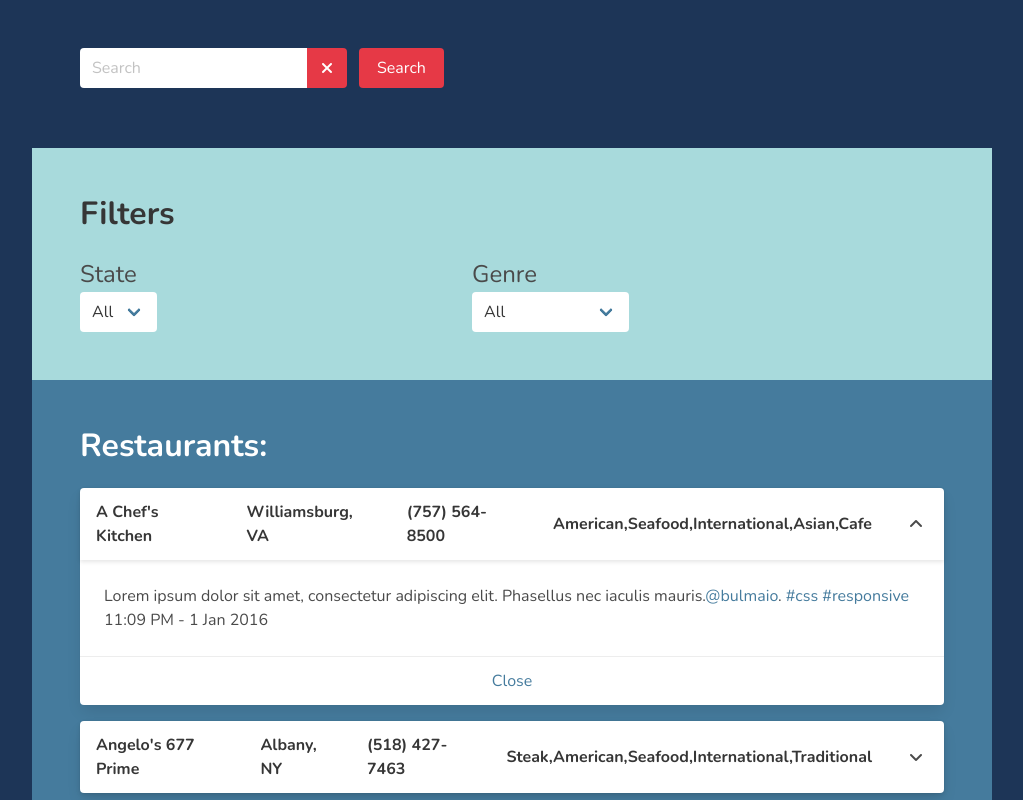
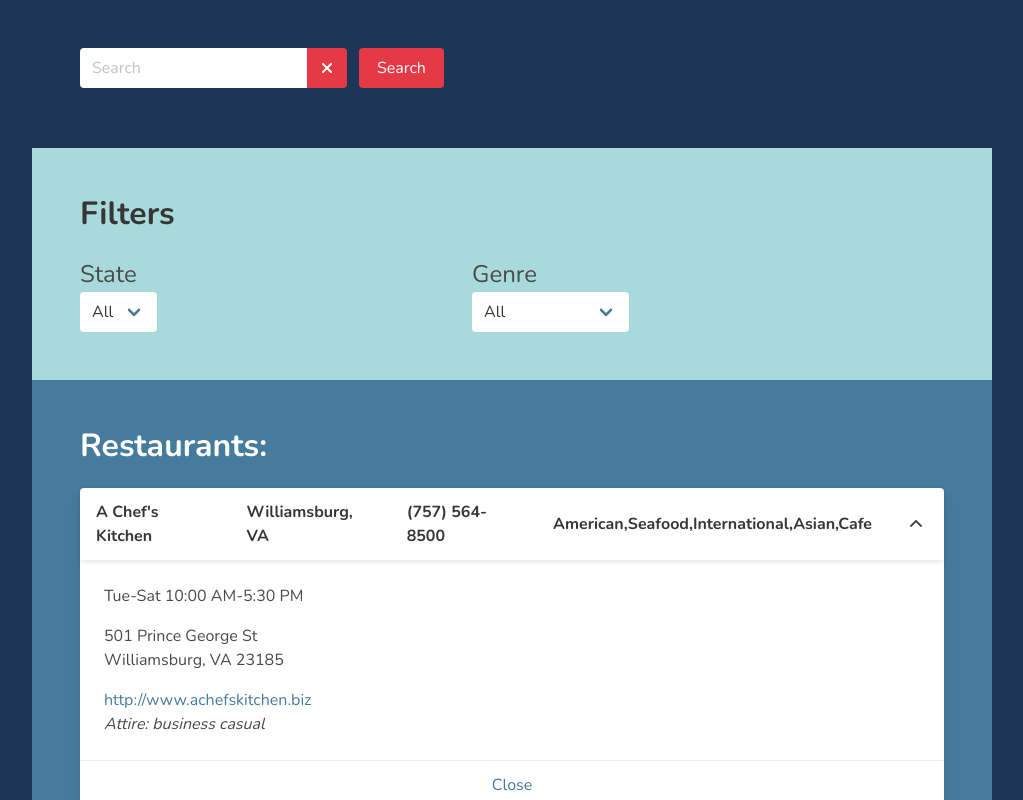
Before and after one commit to JEduardoRJx/restaurants-fe, a React (Create React App) app: page / in a window 1280 px wide. Both pictures are taken after a click on the link 1044 px from the left and 524 px from the top of the page. Shown: the top 800 px of the page, without its empty margins (128-1151 px from the left). Built offline with nearby package versions, Linux system fonts and the light colour scheme.

Commit message:
Render futher restaurant information when a user clicks on a restaurant item

```diff
--- a/src/TableItem.js
+++ b/src/TableItem.js
@@ -13,10 +13,10 @@ export const TableItem = ({ rest }) => {
       <>
       <div className="card-content">
         <div className="content">
-          Lorem ipsum dolor sit amet, consectetur adipiscing elit. Phasellus nec iaculis mauris.
-          <a href="#">@bulmaio</a>. <a href="#">#css</a> <a href="#">#responsive</a>
-          <br />
-          <time dateTime="2016-1-1">11:09 PM - 1 Jan 2016</time>
+          <p>{rest.hours}</p>
+          <p>{rest.address1} <br/>{rest.city}, {rest.state} {rest.zip}</p>
+          <a href={rest.website} target="_blank" rel="noopener noreferrer">{rest.website}</a>
+          <p className="is-italic">Attire: {rest.attire}</p>
         </div>
       </div>
 
```
